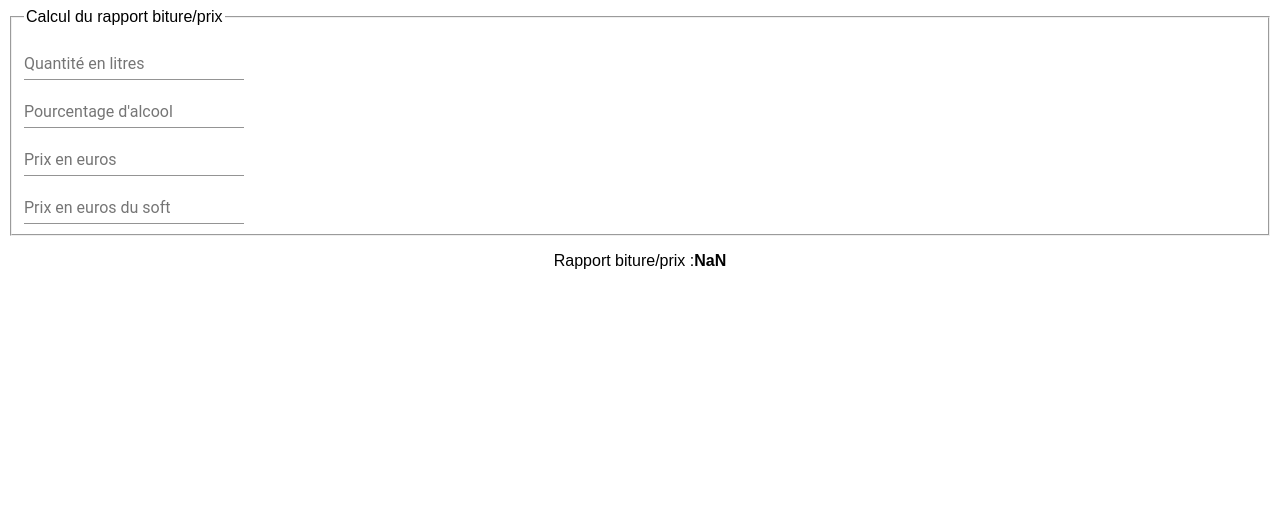
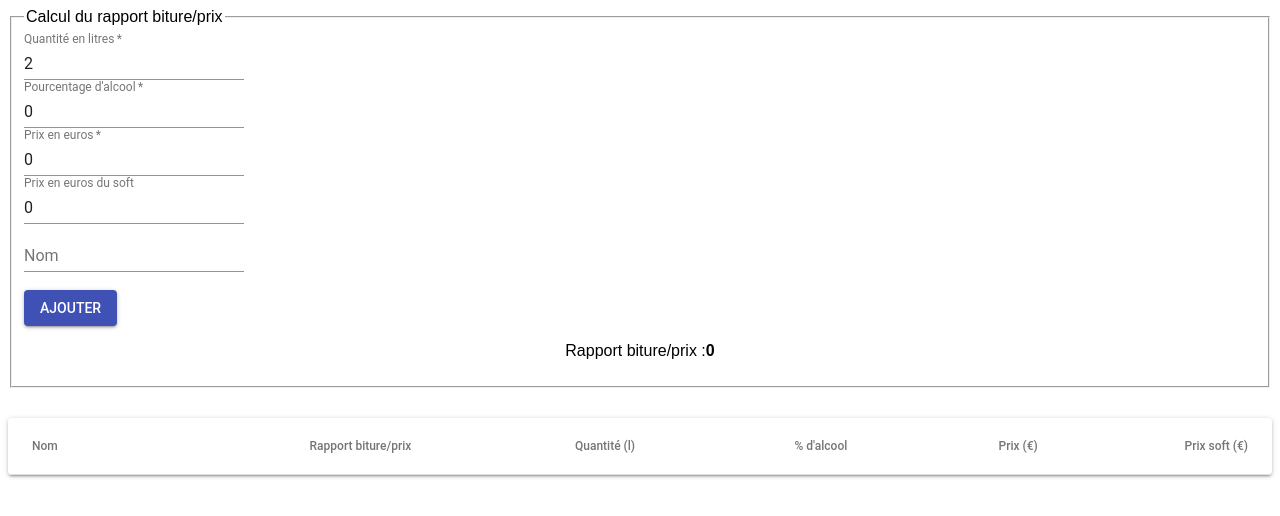
Before and after one commit to gaetan-varlet/rapport-biture-prix-project, a React (Create React App) app: page / in a window 1280 px wide. Shown: the top 516 px of the page. Built offline with nearby package versions, Linux system fonts and the light colour scheme.

Commit message:
ajout d'un tableau pour ajouter les éléments

```diff
--- a/src/App.js
+++ b/src/App.js
@@ -1,12 +1,20 @@
 import React, { Component } from 'react'
 import Button from '@material-ui/core/Button'
-import TextField from '@material-ui/core/TextField';
+import TextField from '@material-ui/core/TextField'
+import Table from '@material-ui/core/Table';
+import TableBody from '@material-ui/core/TableBody';
+import TableCell from '@material-ui/core/TableCell';
+import TableHead from '@material-ui/core/TableHead';
+import TableRow from '@material-ui/core/TableRow';
+import Paper from '@material-ui/core/Paper';
+
 
 class App extends Component {
 
   constructor(props){
     super(props)
-    this.state = {volumeEnLitre:0, pourcentageAlcool:0, prixEnEuros:0, prixEnEurosSoft:0}
+    this.state = {volumeEnLitre:2, pourcentageAlcool:0, prixEnEuros:0, prixEnEurosSoft:0, result:0,
+      nom:"", listeProduit:[]}
 }
 
   render() {
@@ -16,50 +24,116 @@ class App extends Component {
           <fieldset>
             <legend>Calcul du rapport biture/prix</legend>
 
-            <TextField type="number" label="Quantité en litres" onChange= {(e) => this.majVolume(e)}/><br/>
-            <TextField type="number" label="Pourcentage d'alcool" onChange= {(e) => this.majAlcool(e)}/><br/>
-            <TextField type="number" label="Prix en euros" onChange= {(e) => this.majPrix(e)}/><br/>
-            <TextField type="number" label="Prix en euros du soft" onChange= {(e) => this.majPrixSoft(e)}/><br/>
+            <TextField value={this.state.volumeEnLitre} required type="number" label="Quantité en litres"
+              onChange= {(e) => this.majVolume(e)}/><br/>
+            <TextField value={this.state.pourcentageAlcool} required type="number" label="Pourcentage d'alcool"
+              onChange= {(e) => this.majAlcool(e)}/><br/>
+            <TextField value={this.state.prixEnEuros} required type="number" label="Prix en euros"
+              onChange= {(e) => this.majPrix(e)}/><br/>
+            <TextField value={this.state.prixEnEurosSoft} type="number" label="Prix en euros du soft"
+              onChange= {(e) => this.majPrixSoft(e)}/><br/>
 
+            <TextField value={this.state.nom} type="text" label="Nom" onChange={(e) => this.majNom(e)}/><br/><br/>
+            <Button variant="contained" color="primary" onClick={this.ajouterProduit.bind(this)}>Ajouter</Button>
+
+
+          <p className="result">Rapport biture/prix :
+            <strong>
+              {this.state.result}
+            </strong>
+          </p>
           </fieldset>
         </form>
 
-        <p className="result">Rapport biture/prix :
-          <strong>
-            {this.calculRapportBiturePrix(
-              this.state.volumeEnLitre, this.state.pourcentageAlcool,
-              this.state.prixEnEuros, this.state.prixEnEurosSoft
-            )}
-         </strong>
-        </p>
+        <Paper>
+          <Table>
+            <TableHead>
+              <TableRow>
+                <TableCell>Nom</TableCell>
+                <TableCell numeric>Rapport biture/prix</TableCell>
+                <TableCell numeric>Quantité (l)</TableCell>
+                <TableCell numeric>% d'alcool</TableCell>
+                <TableCell numeric>Prix (€)</TableCell>
+                <TableCell numeric>Prix soft (€)</TableCell>
+              </TableRow>
+            </TableHead>
+            <TableBody>
+              {this.state.listeProduit.map(produit => {
+                return (
+                  <TableRow key={produit.nom}>
+                    <TableCell component="th" scope="row">{produit.nom}</TableCell>
+                    <TableCell numeric>{produit.result}</TableCell>
+                    <TableCell numeric>{produit.volumeEnLitre}</TableCell>
+                    <TableCell numeric>{produit.pourcentageAlcool}</TableCell>
+                    <TableCell numeric>{produit.prixEnEuros}</TableCell>
+                    <TableCell numeric>{produit.prixEnEurosSoft}</TableCell>
+                  </TableRow>
+                );
+              })}
+            </TableBody>
+          </Table>
+        </Paper>
 
       </div>
     );
   }
 
   majVolume(event){
-    this.setState({volumeEnLitre:this.transformationVirguleEnPoint(event.target.value)})
+    this.setState({volumeEnLitre:this.transformationVirguleEnPoint(event.target.value)}, function(){
+      this.calculRapportBiturePrix()
+    })
   }
 
   majAlcool(event){
-    this.setState({pourcentageAlcool:this.transformationVirguleEnPoint(event.target.value)})
+    this.setState({pourcentageAlcool:this.transformationVirguleEnPoint(event.target.value)}, function(){
+      this.calculRapportBiturePrix()
+    })
   }
 
   majPrix(event){
-    this.setState({prixEnEuros:this.transformationVirguleEnPoint(event.target.value)})
+    this.setState({prixEnEuros:this.transformationVirguleEnPoint(event.target.value)}, function(){
+      this.calculRapportBiturePrix()
+    })
   }
 
   majPrixSoft(event){
-    this.setState({prixEnEurosSoft:this.transformationVirguleEnPoint(event.target.value)})
+    this.setState({prixEnEurosSoft:this.transformationVirguleEnPoint(event.target.value)}, function(){
+      this.calculRapportBiturePrix()
+    })
   }
 
-  calculRapportBiturePrix(volumeEnLitre, pourcentageAlcool, prixEnEuros, prixEnEurosSoft){
-    return Math.round((volumeEnLitre * pourcentageAlcool / ( prixEnEuros + prixEnEurosSoft )) * 100) / 100
+  majNom(event){
+    this.setState({nom: event.target.value})
+  }
+
+  calculRapportBiturePrix(){
+    this.setState({result:
+      Math.round((this.state.volumeEnLitre * this.state.pourcentageAlcool / ( this.state.prixEnEuros + this.state.prixEnEurosSoft )) * 100) / 100
+    })
   }
 
   transformationVirguleEnPoint(value){
     return parseFloat(value.replace(",", "."))
   }
+
+  ajouterProduit(){
+    let newProduit = {
+      nom: this.state.nom,
+      result: this.state.result,
+      volumeEnLitre: this.state.volumeEnLitre,
+      pourcentageAlcool: this.state.pourcentageAlcool,
+      prixEnEuros: this.state.prixEnEuros,
+      prixEnEurosSoft: this.state.prixEnEurosSoft
+    }
+    let newListeProduit = [...this.state.listeProduit, newProduit]
+    this.setState({listeProduit:newListeProduit}, function(){
+      this.clearFormulaire()
+    })
+  }
+
+  clearFormulaire(){
+    this.setState({nom:"", result:0, volumeEnLitre:0, pourcentageAlcool:0, prixEnEuros:0, prixEnEurosSoft:0})
+  }
 }
 
 
--- a/src/index.css
+++ b/src/index.css
@@ -6,3 +6,8 @@
 {
   text-align: center;
 }
+
+form
+{
+  margin-bottom: 30px;
+}
```
